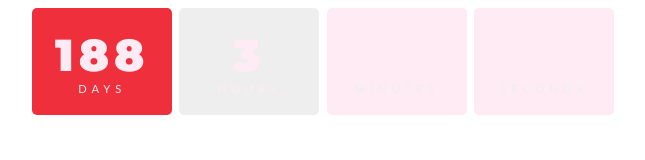
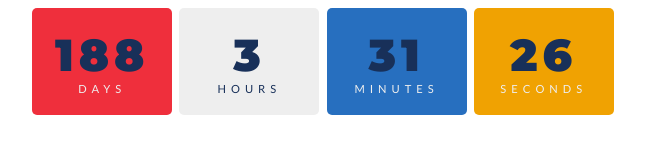
Before and after one commit to ariananotion/notion, a plain HTML site: page countdown.html in a window 1280 px wide. Shown: the whole page, without its empty margins (317-962 px from the left). Drawn offline with Linux system fonts and the light colour scheme.

Commit message:
Update countdown.html

```diff
--- a/countdown.html
+++ b/countdown.html
@@ -33,27 +33,27 @@ body{
 
 .hours {
   background: #eeeeee;
-  color: #ffebf4;
+  color: #183059;
 }
 
 .minutes {
-  background: #ffebf4;
+  background: #276FBF;
 }
 
 .seconds {
-  background: #ffebf4;
+  background: #F0A202;
 }
 
 .numbers {
   font-family: 'Montserrat', sans-serif;
-  color:  #ffebf4;
+  color:  #183059;
   font-size: 4em;
   text-align: center;
 }
 
 .white {
   position: absolute;
-  background:  #eeeeee;
+  background:  #ffebf4;
   height: 85px;
   width: 75px;
   left: 30%;
@@ -62,7 +62,7 @@ body{
 
 .red {
   position: absolute;
-  background:  #EF2F3C;
+  background:  #ffebf4;
   left: 18%;
   top: 9%;
   height: 65px;
@@ -72,7 +72,7 @@ body{
 
 .blue {
   position: absolute;
-  background:  #276FBF;
+  background:  #ffebf4;
   height: 80px;
   width: 80px;
   left: 60%;
```
